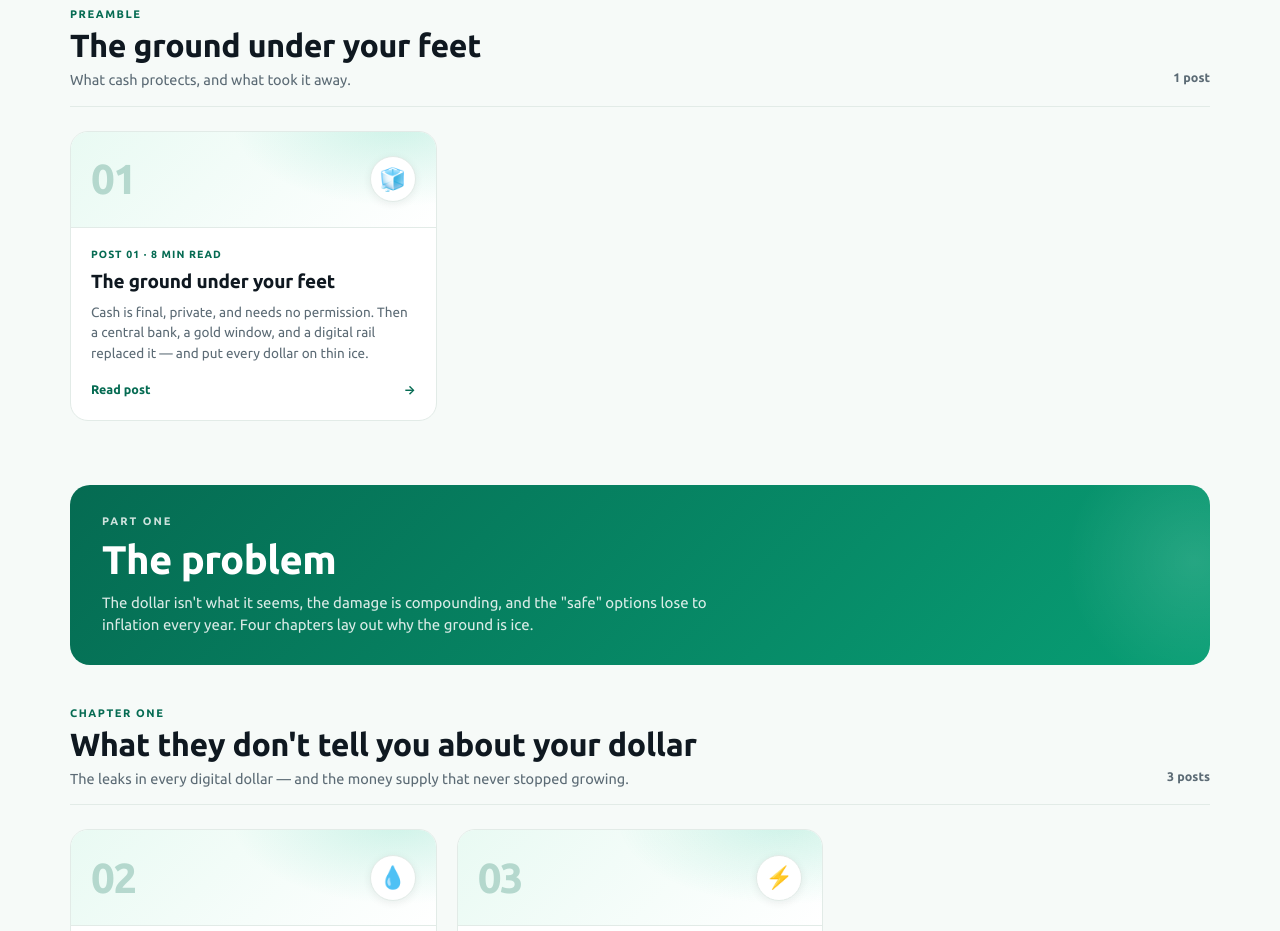
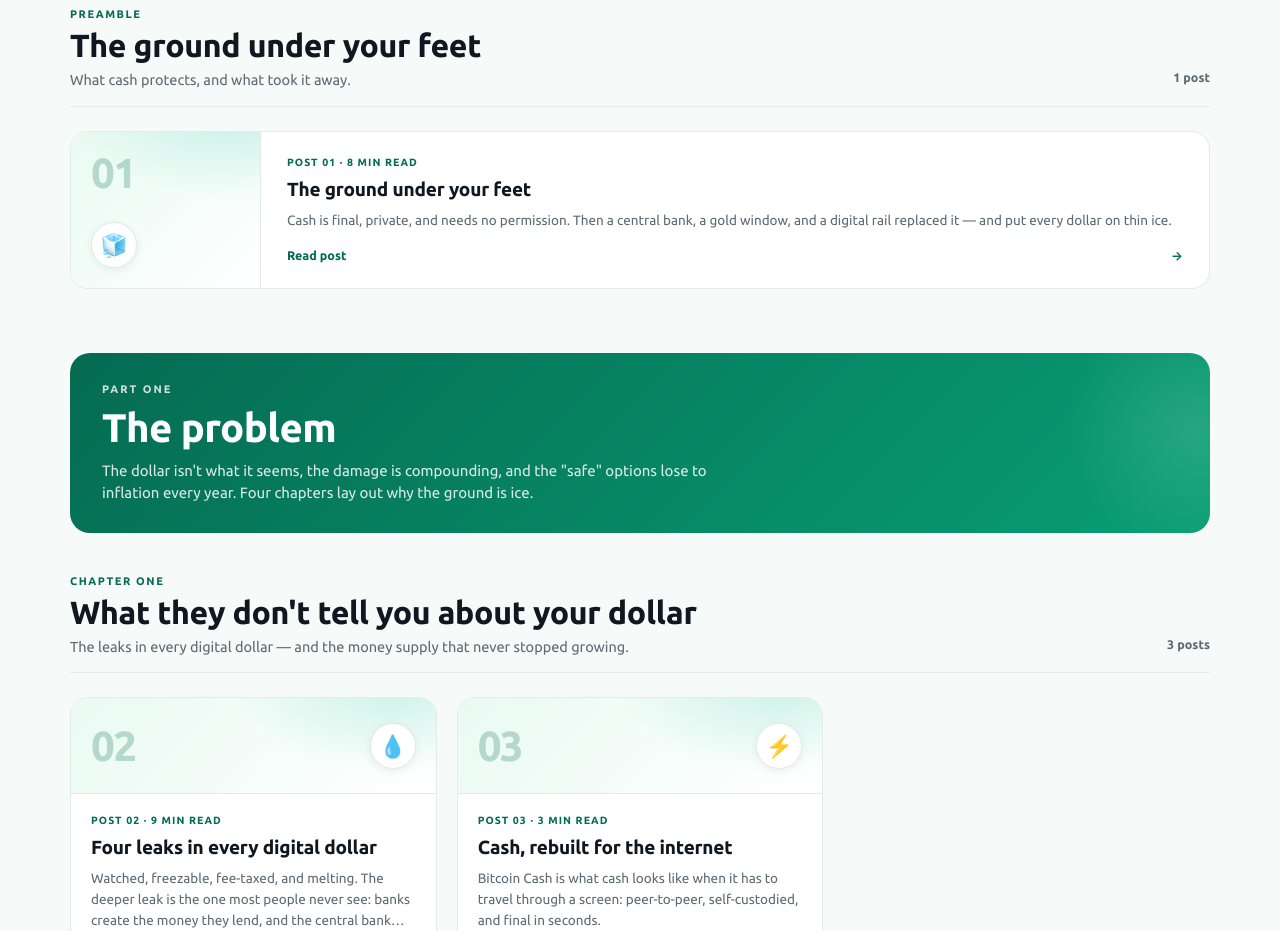
Before and after one commit to ripekern/stickers-cash, a plain HTML site: page blog.html in a window 1280 px wide. Shown: the part 980-1911 px from the top of the page. Drawn offline with Linux system fonts and the light colour scheme.

Commit message:
Make preamble card extend full width
Changed post 1 (The ground under your feet) from 'post-card' to
'post-card wide' so it spans the full width like the 3rd card
in each chapter. This gives the preamble the same visual
emphasis as the chapter-closing cards.

```diff
--- a/blog.html
+++ b/blog.html
@@ -396,7 +396,7 @@
           <span class="series-count">1 post</span>
         </div>
         <div class="post-card-grid">
-      <article class="post-card">
+      <article class="post-card wide">
         <a class="post-card-link" href="blog/the-ground-under-your-feet.html">
           <div class="post-card-top" aria-hidden="true">
             <span class="post-card-num">01</span>
```
